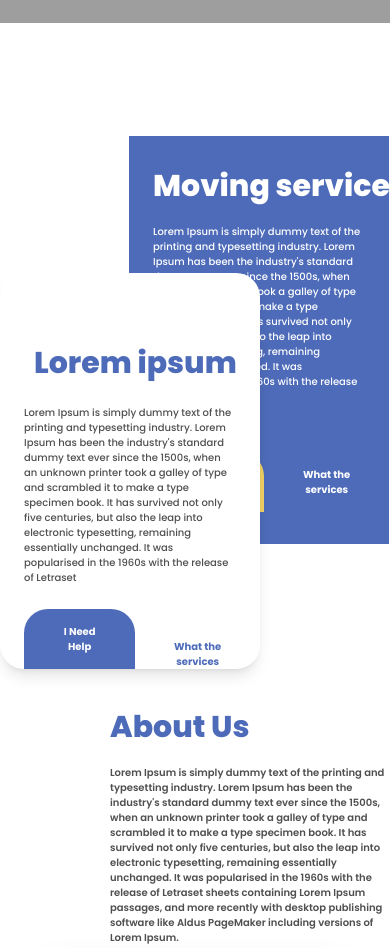
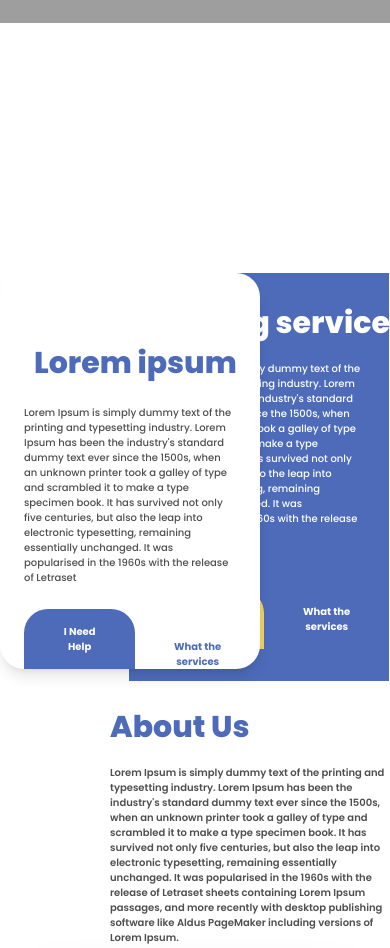
Before and after one commit to sadik131/round-rock, a website: page index.html in a window 390 px wide. Shown: the part 580-1528 px from the top of the page. Drawn offline with Linux system fonts and the light colour scheme; grey boxes are pictures that could not be loaded.

Commit message:
solve responsive

```diff
--- a/index.html
+++ b/index.html
@@ -40,7 +40,7 @@
             <div class="">
                 <!-- card left -->
                 <div
-                    class="bg-primary lg:pl-[252px]  lg:rounded-tr-2xl lg:w-[568px] w-[260px] px-6 lg:px-0 mx-auto py-8 absolute lg:-bottom-[35px] text-white bottom-[-280px] sm:right-[1px] lg:left-auto lg:right-auto">
+                    class="bg-primary lg:pl-[252px]  lg:rounded-tr-2xl lg:w-[568px] w-[260px] px-6 lg:px-0 mx-auto py-8 absolute lg:-bottom-[35px] text-white bottom-[180px] sm:right-[1px] lg:left-auto lg:right-auto">
                     <h1 class="text-3xl lg:text-[43px] whitespace-nowrap font-extrabold mb-5">Moving service</h1>
                     <p class="text-[10px] font-medium max-w-[264px]">
                         Lorem Ipsum is simply dummy text of the printing and typesetting industry. Lorem Ipsum has been
```
